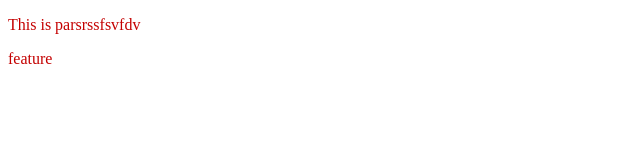
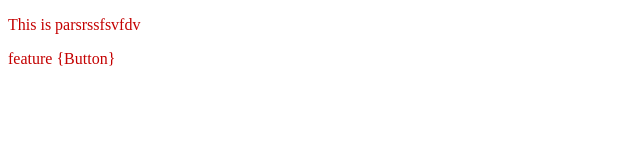
Before and after one commit to yashgaonkar18/Local-Repository-, a plain HTML site: page index.html in a window 1280 px wide. Shown: the full height of the page, 0-640 px from the left. Drawn offline with Linux system fonts and the light colour scheme.

Commit message:
add button to feature1

```diff
--- a/index.html
+++ b/index.html
@@ -8,6 +8,6 @@
 </head>
 <body>
     <p>This is parsrssfsvfdv</p>
-    <p>feature</p>
+    <p>feature {Button}</p>
 </body>
 </html>
```
